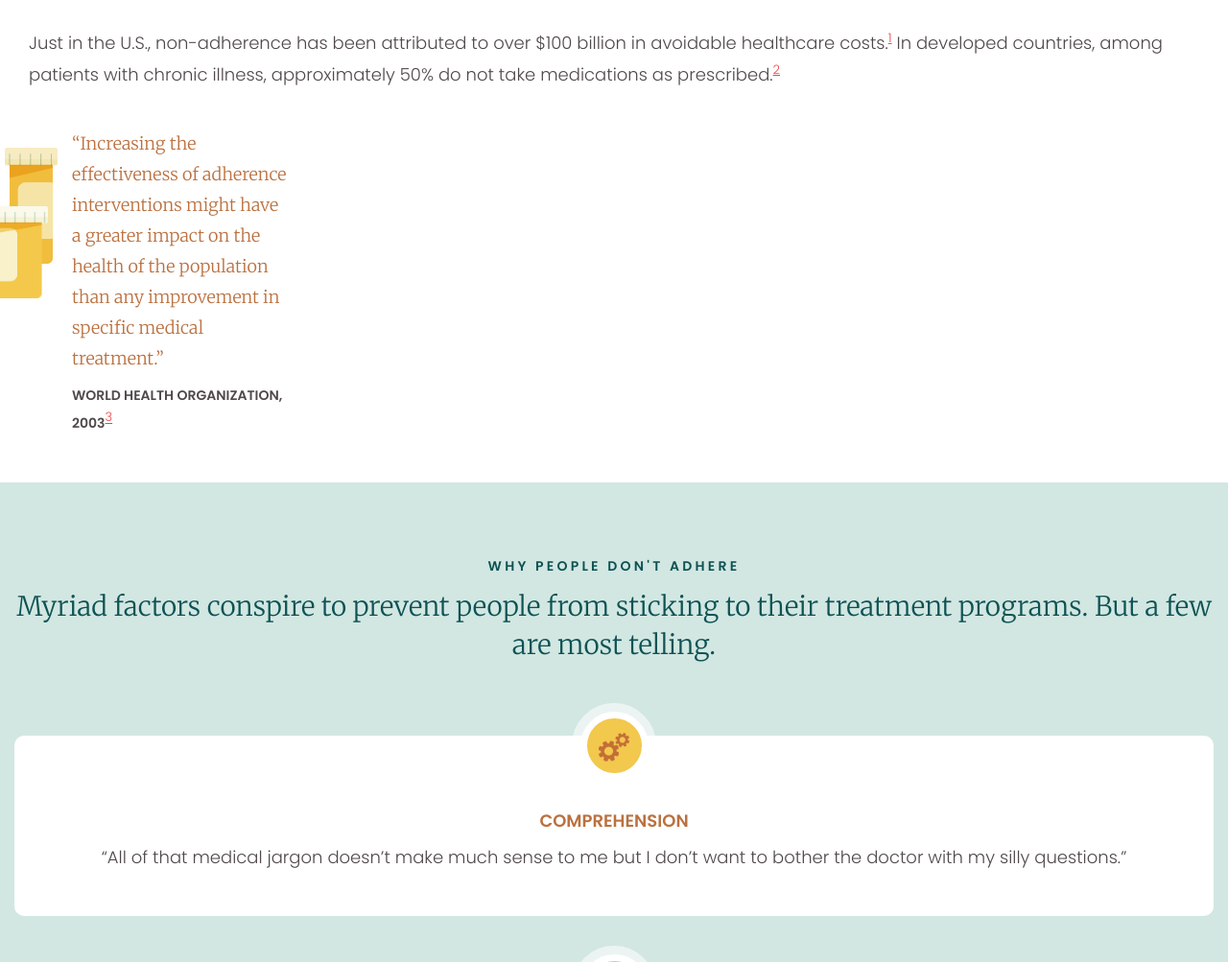
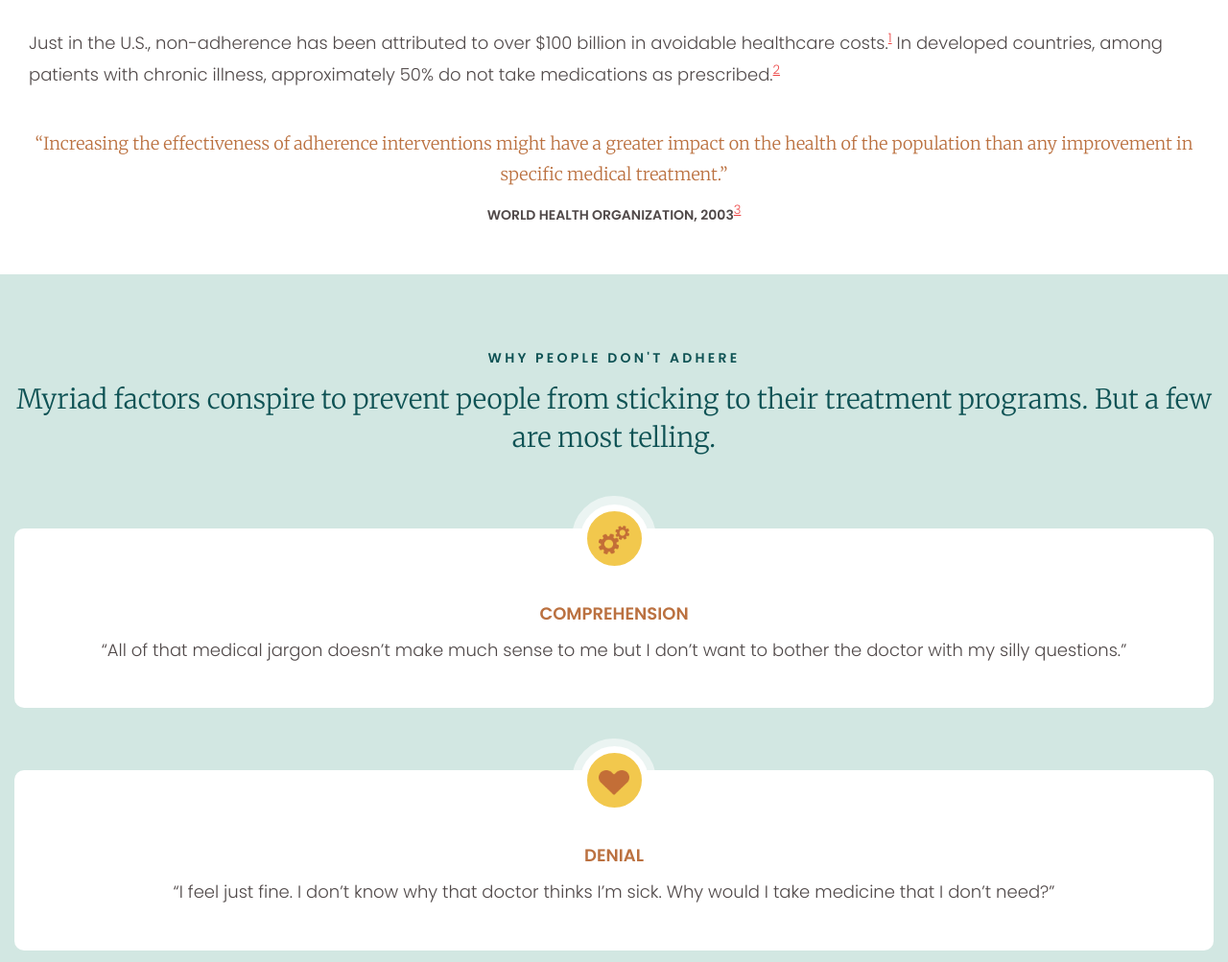
Before and after one commit to ccchwang/medicine-viget, a website: page index.html in a window 1280 px wide. Shown: the part 660-1663 px from the top of the page at 96% size. Drawn offline with Linux system fonts and the light colour scheme.

Commit message:
refactored top section to be all in one div, per shared bg color

```diff
--- a/assets/stylesheets/style.scss
+++ b/assets/stylesheets/style.scss
@@ -13,6 +13,9 @@ $green: #1FB682;
   overflow: hidden
 }
 
+.mobile-no-show {
+  visibility: hidden;
+}
 
 
 //TEXT STYLES
@@ -89,6 +92,10 @@ cite a{
   background-color: #d2e7e2;
 }
 
+.bg-white {
+  background-color: white;
+}
+
 .bg-blue {
   background-color: #184d66;
 }
@@ -157,6 +164,7 @@ header {
   width: 70px;
   right: -35px;
   bottom: -45px;
+  z-index: 1
 }
 
 
@@ -189,9 +197,7 @@ header {
 }
 
 .quote {
-  position: relative;
-  width: 225px;
-  left: 45px;
+  text-align: center;
 }
 
 
--- a/index.html
+++ b/index.html
@@ -12,8 +12,11 @@
   <body>
   <div id="main">
 
+    <!--LIGHT GREEN BG START-->
+    <div class="bg-green">
+
     <!--HEADER-->
-    <div class="content-wrap lrg-rl-padding bg-green" id="header">
+      <div class="content-wrap lrg-rl-padding" id="header">
         <header>
           <p class="text -x-small -color-dark -caps -wide-spacing -bold centered">A Viget Exploration</p>
           <img class="header-img" src="./public/img/title.png" alt="Improving Medical Adherence">
@@ -23,15 +26,16 @@
         <div class="pills -purple"></div>
       </div>
 
+
     <!--INTRO SECTION-->
-    <div class="content-wrap lrg-rl-padding">
+      <div class="content-wrap lrg-rl-padding bg-white">
         <section class="intro">
           <p class="text -medium -serif">Patients who don’t take medication as prescribed are at risk of worsening health, increased hospitalization, and a greater chance of mortality.</p>
           <p class="text -small">Just in the U.S., non-adherence has been attributed to over $100 billion in avoidable healthcare costs.<cite><a href="">1</a></cite> In developed countries, among patients with chronic illness, approximately 50% do not take medications as prescribed.<cite><a href="">2</a></cite></p>
 
           <div class="quote-container">
-          <div class="pills bottle-1"></div>
-          <div class="pills bottle-2"></div>
+            <div class="pills bottle-1 mobile-no-show"></div>
+            <div class="pills bottle-2 mobile-no-show"></div>
             <div class="quote">
               <p class="text -small -serif -color-accent">“Increasing the effectiveness of adherence interventions might have a greater impact on the health of the population than any improvement in specific medical treatment.”</p>
               <footer class="text -x-small -caps -bold">World Health Organization, 2003<cite><a href="">3</a></cite></footer>
@@ -41,7 +45,8 @@
     </div>
 
     <!--DIAGRAM SECTION-->
-    <div class="content-wrap bg-green">
+
+    <div class="content-wrap">
       <section class="diagram">
         <div class="centered">
           <p class="text -x-small -color-dark -caps -wide-spacing -bold">Why People Don't Adhere</p>
@@ -119,7 +124,9 @@
         </div>
       </section>
     </div>
+  </div>
 
+  <!--LIGHT GREEN BG END-->
 
 
     <!--MEET FLO SECTION-->
```
Also changed, not shown: public/stylesheets/style.css. Lines whose indentation alone changed are shown as unchanged.
